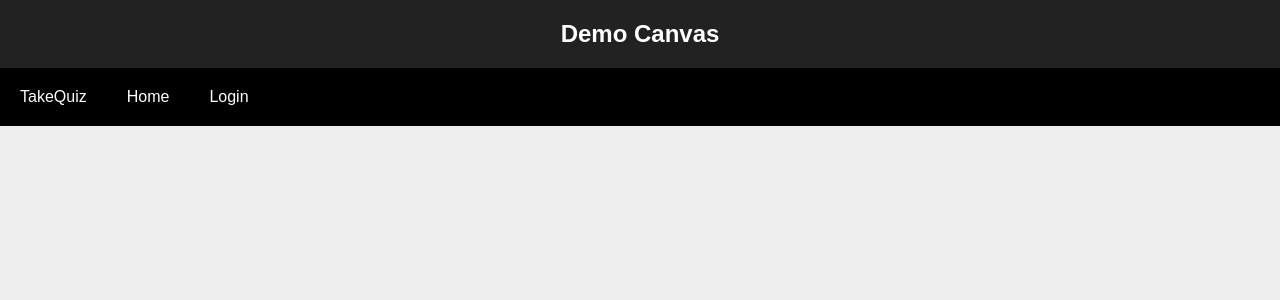
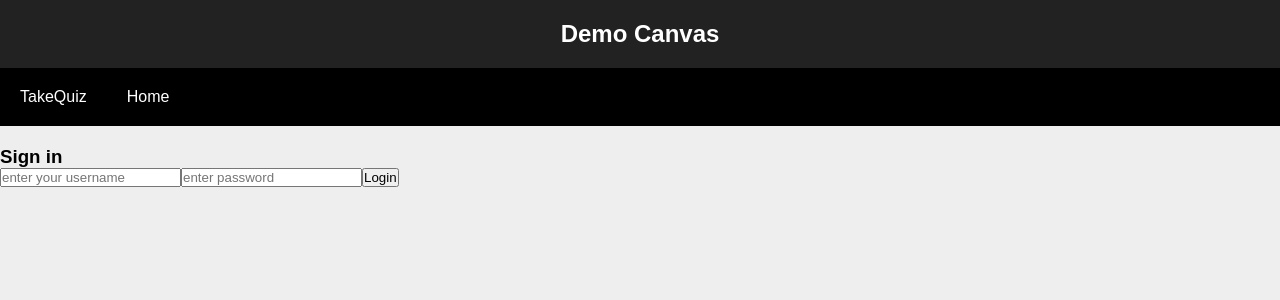
Before and after one commit to SER516-S19/project2, a React (Create React App) app in the folder Team_74/UI/quizzer/: page / in a window 1280 px wide. Shown: the top 300 px of the page. Built offline with nearby package versions, Linux system fonts and the light colour scheme.

Commit message:
Added Counter and User-Profile class to store login info

```diff
--- a/Team_74/UI/quizzer/package.json
+++ b/Team_74/UI/quizzer/package.json
@@ -5,6 +5,7 @@
   "dependencies": {
     "prop-types": "^15.7.2",
     "react": "^16.8.2",
+    "react-compound-timer": "^1.0.11",
     "react-dom": "^16.8.2",
     "react-router-dom": "^4.3.1",
     "react-scripts": "2.1.5",
--- a/Team_74/UI/quizzer/src/Navigation.js
+++ b/Team_74/UI/quizzer/src/Navigation.js
@@ -11,7 +11,7 @@ const Navigation = () => (
         <ul>
             <li><NavLink exact activeClassName="current" to='/takeQuiz'>TakeQuiz</NavLink></li>
             <li><NavLink exact activeClassName="current" to='/home'>Home</NavLink></li>
-            <li><NavLink exact activeClassName="current" to='/login'>Login</NavLink></li>
+            {/*<li><NavLink exact activeClassName="current" to='/login'>Login</NavLink></li>*/}
         </ul>
     </nav>
 );
--- a/Team_74/UI/quizzer/src/Routes.js
+++ b/Team_74/UI/quizzer/src/Routes.js
@@ -12,6 +12,7 @@ import TakeQuiz from './pages/TakeQuiz/TakeQuiz'
 const Routes = () => (
     <main>
     <Switch>
+        <Route exact path='/' component={Login}></Route>
         <Route exact path='/home' component={Home}></Route>
         <Route exact path='/login' component={Login}></Route>
         <Route exact path='/takeQuiz' component={TakeQuiz}></Route>
--- a/Team_74/UI/quizzer/src/pages/Home/Home.js
+++ b/Team_74/UI/quizzer/src/pages/Home/Home.js
@@ -5,6 +5,7 @@ class Home extends Component {
     render() {
         return (
             <div className="Home">
+
                 <h1>This is the Home Page</h1>
             </div>
         );
--- a/Team_74/UI/quizzer/src/pages/Login/Login.js
+++ b/Team_74/UI/quizzer/src/pages/Login/Login.js
@@ -26,7 +26,7 @@ class LoginForm extends React.Component {
     return (
       <form onSubmit={this.handleSignIn.bind(this)}>
         <h3>Sign in</h3>
-        <input type="text" ref="username" placeholder="enter you username" />
+        <input type="text" ref="username" placeholder="enter your username" />
         <input type="password" ref="password" placeholder="enter password" />
         <input type="submit" value="Login" />
       </form>
--- a/Team_74/UI/quizzer/src/pages/TakeQuiz/TakeQuiz.js
+++ b/Team_74/UI/quizzer/src/pages/TakeQuiz/TakeQuiz.js
@@ -3,6 +3,7 @@ import './TakeQuiz.css';
 import Result from '../../components/Result';
 import quizQuestions from '../../api/quizQuestions';
 import Quiz from '../../components/Quiz';
+import Timer from "react-compound-timer";
 
 class TakeQuiz extends Component {
 
@@ -133,6 +134,13 @@ class TakeQuiz extends Component {
             <div className="TakeQuiz">
                 <div className="TakeQuiz-header">
                     <h2>Demo Quiz</h2>
+                    <Timer>
+                        {/*<Timer.Days /> days*/}
+                        {/*<Timer.Hours /> hours*/}
+                        <Timer.Minutes /> minutes
+                        <Timer.Seconds /> seconds
+                        {/*<Timer.Milliseconds /> milliseconds*/}
+                    </Timer>
                 </div>
                 {this.state.result ? this.renderResult() : this.renderQuiz()}
             </div>
```
Also changed, not shown: Team_74/UI/quizzer/src/Profile.js (added, +20 -0 lines), 2 other files (tests, documents, lock files or other folders).
